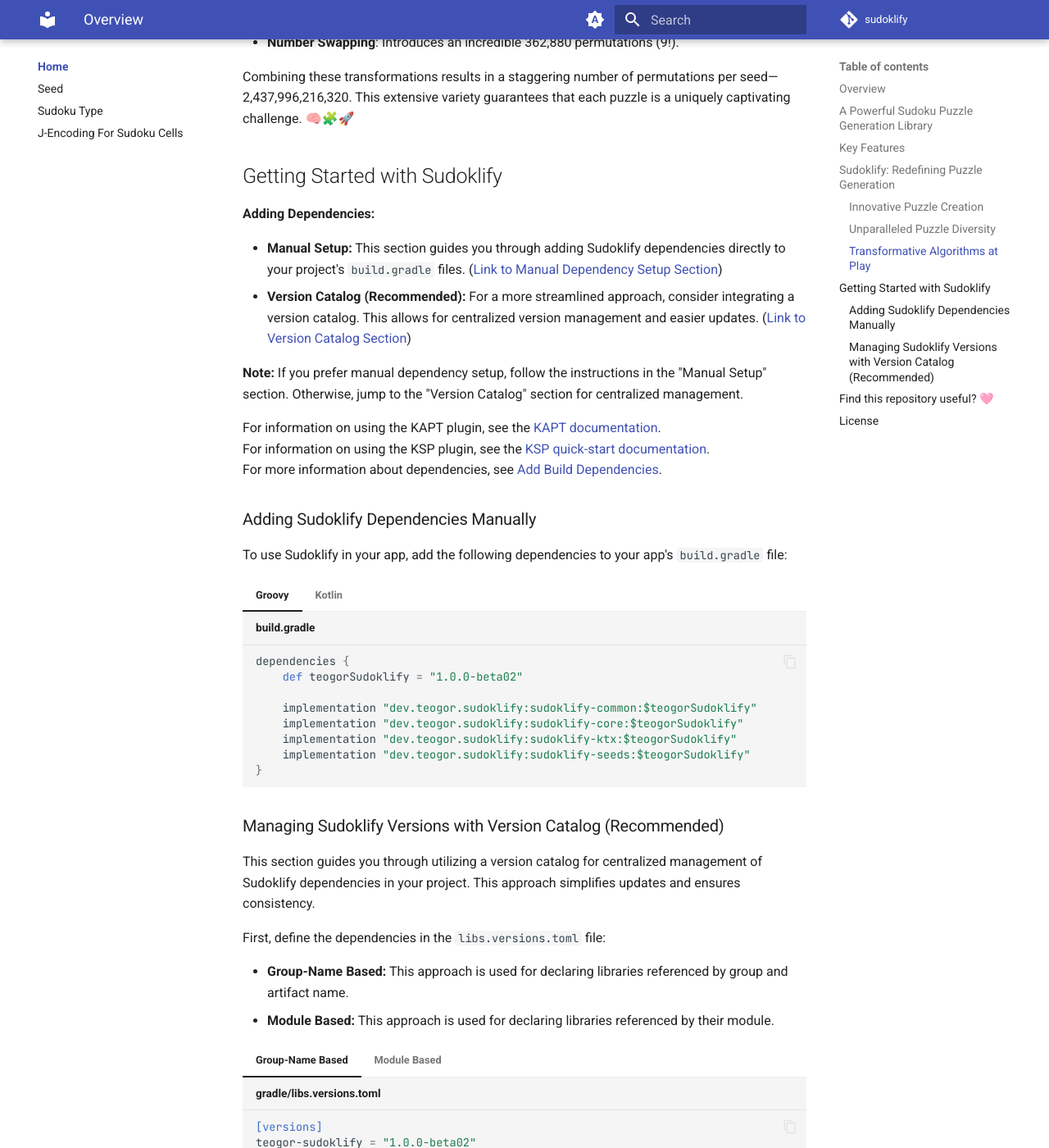
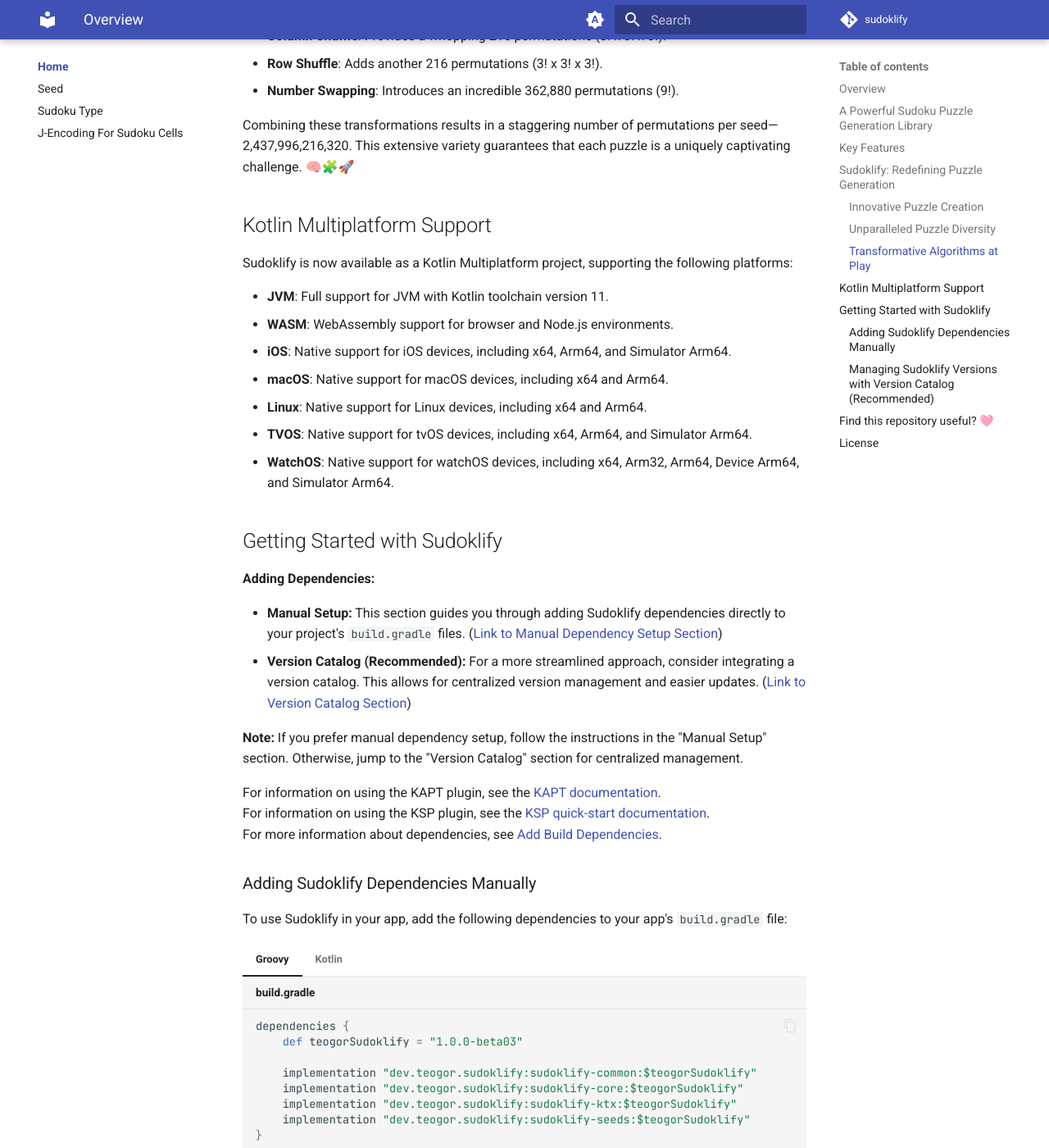
Before and after one commit to teogor/sudoklify, an MkDocs documentation site: the page built from docs/index.md, in a window 1280 px wide and 1400 px high, scrolled down 1510 px. Shown: the whole window at 82% size. Built offline with MkDocs 1.6.1 and Material for MkDocs 9.7.7, drawn with Linux system fonts in a browser that asks for light colours; comment, search, counter and statistics services are not loaded; some of the changed text lies outside the part shown.

````diff
--- a/docs/index.md
+++ b/docs/index.md
@@ -21,6 +21,8 @@ sizes and difficulty levels.
 - Flexible token mapping system for personalized puzzle representation 🎨
 - Intuitive API for puzzle generation, population, and solution retrieval 🧩
 - Randomization techniques for puzzle layout and digit placement 🔀
+- Kotlin Multiplatform Support: Now available for JVM, WASM, iOS, macOS, Linux, TVOS, and WatchOS
+  platforms 🌍
 
 ## Sudoklify: Redefining Puzzle Generation
 
@@ -55,6 +57,19 @@ Combining these transformations results in a staggering number of permutations p
 seed—2,437,996,216,320. This extensive variety guarantees that each puzzle is a uniquely captivating
 challenge. 🧠🧩🚀
 
+## Kotlin Multiplatform Support
+
+Sudoklify is now available as a Kotlin Multiplatform project, supporting the following platforms:
+
+- **JVM**: Full support for JVM with Kotlin toolchain version 11.
+- **WASM**: WebAssembly support for browser and Node.js environments.
+- **iOS**: Native support for iOS devices, including x64, Arm64, and Simulator Arm64.
+- **macOS**: Native support for macOS devices, including x64 and Arm64.
+- **Linux**: Native support for Linux devices, including x64 and Arm64.
+- **TVOS**: Native support for tvOS devices, including x64, Arm64, and Simulator Arm64.
+- **WatchOS**: Native support for watchOS devices, including x64, Arm32, Arm64, Device Arm64, and
+  Simulator Arm64.
+
 [//]: # (REGION-DEPENDENCIES)
 
 ## Getting Started with Sudoklify
@@ -78,7 +93,7 @@ To use Sudoklify in your app, add the following dependencies to your app's `buil
 
     ```groovy title="build.gradle"
     dependencies {
-        def teogorSudoklify = "1.0.0-beta02"
+        def teogorSudoklify = "1.0.0-beta03"
 
         implementation "dev.teogor.sudoklify:sudoklify-common:$teogorSudoklify"
         implementation "dev.teogor.sudoklify:sudoklify-core:$teogorSudoklify"
@@ -91,7 +106,7 @@ To use Sudoklify in your app, add the following dependencies to your app's `buil
 
     ```kotlin title="build.gradle.kts"
     dependencies {
-        val teogorSudoklify = "1.0.0-beta02"
+        val teogorSudoklify = "1.0.0-beta03"
 
         implementation("dev.teogor.sudoklify:sudoklify-common:$teogorSudoklify")
         implementation("dev.teogor.sudoklify:sudoklify-core:$teogorSudoklify")
@@ -113,7 +128,7 @@ First, define the dependencies in the `libs.versions.toml` file:
 
     ```toml title="gradle/libs.versions.toml"
     [versions]
-    teogor-sudoklify = "1.0.0-beta02"
+    teogor-sudoklify = "1.0.0-beta03"
 
     [libraries]
     teogor-sudoklify-common = { group = "dev.teogor.sudoklify", name = "sudoklify-common", version.ref = "teogor-sudoklify" }
@@ -126,7 +141,7 @@ First, define the dependencies in the `libs.versions.toml` file:
 
     ```toml title="gradle/libs.versions.toml"
     [versions]
-    teogor-sudoklify = "1.0.0-beta02"
+    teogor-sudoklify = "1.0.0-beta03"
 
     [libraries]
     teogor-sudoklify-common = { module = "dev.teogor.sudoklify:sudoklify-common", version.ref = "teogor-sudoklify" }
````
Also changed, not shown: README.md (+15 -0 lines), docs/assets/winds/sudoklify.json (+57 -0 lines), docs/releases/changelog/1.0.0-beta03.md (added, +12 -0 lines), docs/releases/index.md (+15 -5 lines), winds-changelog.yml (+15 -10 lines), 2 other files.
